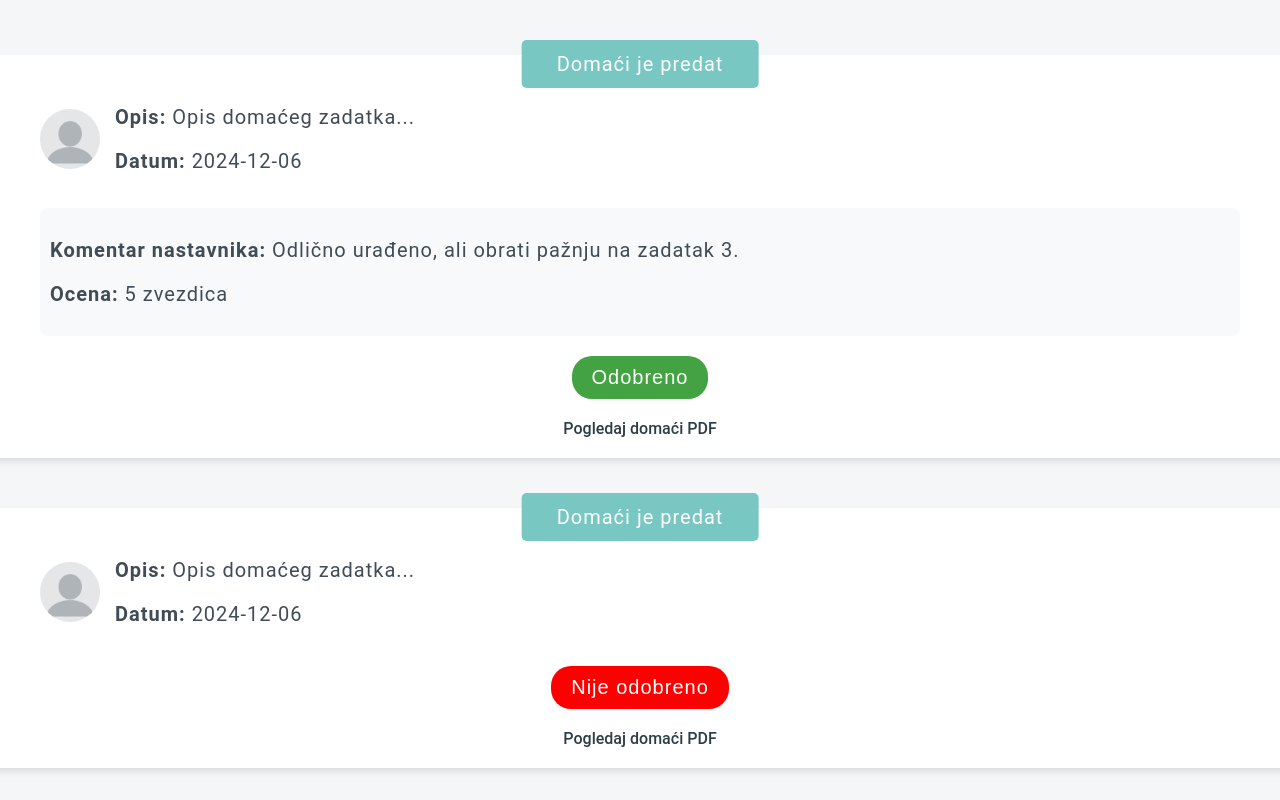
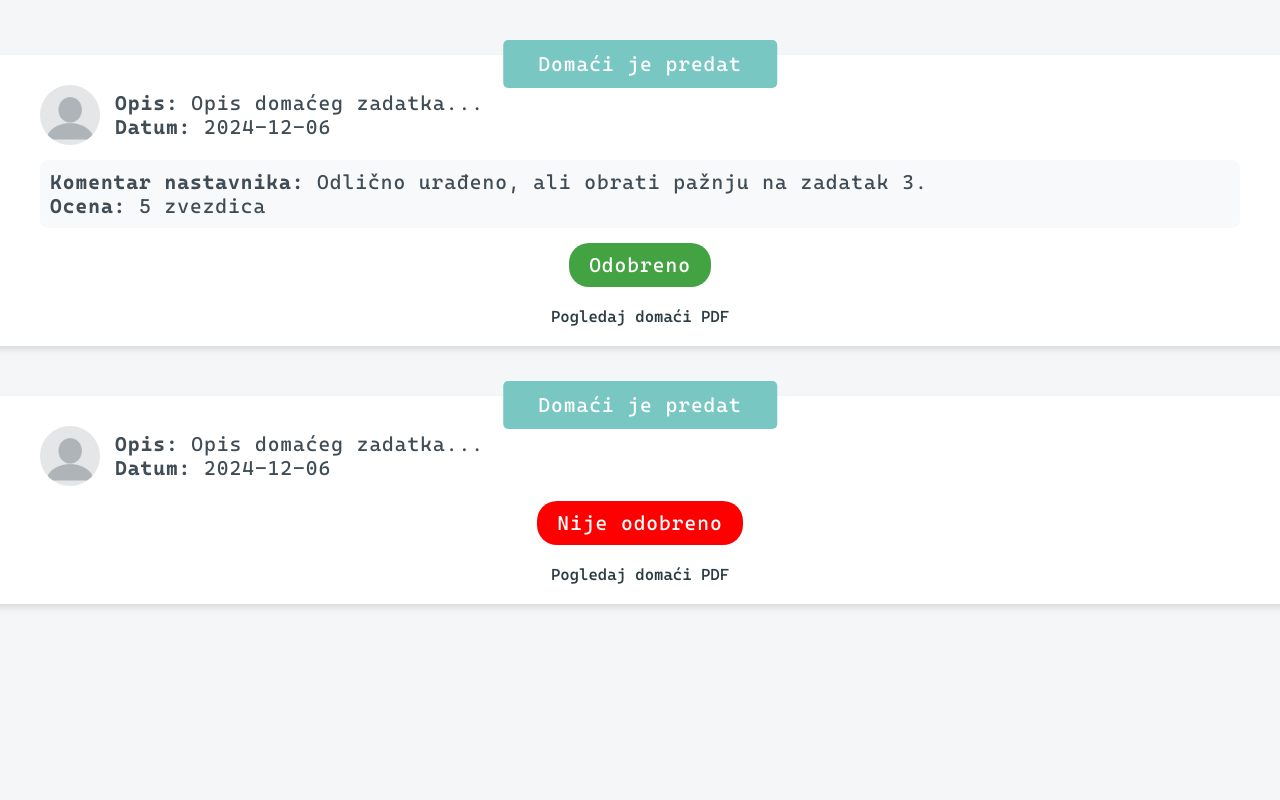
Before and after one commit to EminRedzovic/HakatonDUNP, a React (Create React App) app: page /submitedForm in a window 1280 px wide. Built offline with nearby package versions, Linux system fonts and the light colour scheme.

Commit message:
sidebar commit

```diff
--- a/src/components/Layout.jsx
+++ /dev/null
@@ -1,34 +0,0 @@
-import React from "react";
-import "./Layout.css";
-
-const Sidebar = () => {
-  return (
-    <div className="sidebar">
-      <div className="top">
-        <div className="pfp"></div>
-        <p className="username">username_1</p>
-      </div>
-
-      <div className="middle">
-        <ul>
-          <li>Kvizovi</li>
-          <li>Prijatelji</li>
-          <li className="o3">Takmicenja</li>
-        </ul>
-      </div>
-
-      <div className="bottom"></div>
-    </div>
-  );
-};
-
-const Layout = (props) => {
-  return (
-    <div>
-      <Sidebar />
-      <div>{props.children}</div>
-    </div>
-  );
-};
-
-export default Layout;
--- /dev/null
+++ b/src/components/Sidebar/Sidebar.jsx
@@ -0,0 +1,56 @@
+import React, { useEffect, useState } from "react";
+import "./Sidebar.css";
+import { getMyProfile } from "../../firebase";
+import { useNavigate } from "react-router-dom";
+
+const Sidebar = () => {
+  const [myProfile, setMyProfile] = useState(null);
+  const [loading, setLoading] = useState(true);
+  const token = localStorage.getItem("token");
+  const navigate = useNavigate();
+
+  useEffect(() => {
+    if (!token) {
+      return;
+    }
+    const fetchProfile = async () => {
+      try {
+        await getMyProfile(token, setMyProfile);
+      } catch (err) {
+        console.log(err);
+      }
+    };
+
+    fetchProfile();
+  }, [token]);
+
+  console.log(myProfile);
+
+  return (
+    <div className="sidebar">
+      <div className="top">
+        <div className="pfp"></div>
+        <p
+          className="username"
+          onClick={() => {
+            navigate("/profile");
+          }}
+        >
+          username_1
+        </p>
+      </div>
+
+      <div className="middle">
+        <ul>
+          <li onClick={() => navigate("/")}>Kvizovi</li>
+          <li onClick={() => navigate("/friends")}>Prijatelji</li>
+          <li className="o3">Takmicenja</li>
+        </ul>
+      </div>
+
+      <div className="bottom"></div>
+    </div>
+  );
+};
+
+export default Sidebar;
--- a/src/firebase.js
+++ b/src/firebase.js
@@ -1,5 +1,5 @@
 import { initializeApp } from "firebase/app";
-import { getFirestore } from "firebase/firestore";
+import { collection, getDocs, getFirestore } from "firebase/firestore";
 import { getAuth } from "firebase/auth";
 
 const firebaseConfig = {
@@ -15,3 +15,19 @@ const firebaseConfig = {
 const app = initializeApp(firebaseConfig);
 export const db = getFirestore(app);
 export const auth = getAuth(app);
+
+const userCollection = collection(db, "users");
+
+export const getMyProfile = async (token, setMyProfile) => {
+  const data = await getDocs(userCollection);
+  const filteredData = data.docs.map((doc) => ({
+    ...doc.data(),
+    id: doc.id,
+  }));
+
+  const myProfile = filteredData.filter(
+    (user) => user.email === auth.currentUser.email
+  );
+
+  setMyProfile(myProfile);
+};
--- a/src/pages/Home/Home.css
+++ b/src/pages/Home/Home.css
@@ -0,0 +1,25 @@
+@font-face {
+  font-family: cascadia;
+  src: url(../../fonts/CASCADIACODEPL.TTF);
+}
+
+* {
+  font-family: cascadia, sans-serif;
+  margin: 0px;
+  padding: 0px;
+}
+
+.home {
+  padding: 0px;
+  margin: 0px;
+  display: flex;
+  height: 100vh;
+}
+
+.sidebar-div {
+  width: 30%;
+}
+
+.home-main {
+  width: 70%;
+}
--- a/src/pages/Home/Home.js
+++ /dev/null
@@ -1,12 +0,0 @@
-import React from "react";
-import Layout from "../../components/Layout";
-
-const Home = () => {
-  return (
-    <Layout>
-      <div>Home</div>
-    </Layout>
-  );
-};
-
-export default Home;
--- /dev/null
+++ b/src/pages/Home/Home.jsx
@@ -0,0 +1,17 @@
+import React from "react";
+import "./Home.css";
+import Sidebar from "../../components/Sidebar/Sidebar";
+
+const Home = () => {
+  return (
+    <div className="home">
+      <div className="sidebar-div">
+        <Sidebar />
+      </div>
+
+      <div className="home-main">ddnwadnw</div>
+    </div>
+  );
+};
+
+export default Home;
--- a/src/pages/TeacherRegister/TeacherRegister.jsx
+++ b/src/pages/TeacherRegister/TeacherRegister.jsx
@@ -59,6 +59,7 @@ const TeacherRegister = () => {
               email: values.email,
               password: values.password,
               object: values.object,
+              isTeacher: true,
             };
 
             await addDoc(userCollection, data);
--- /dev/null
+++ b/src/pages/submitForm/submitForm.css
@@ -0,0 +1,130 @@
+body {
+  background-color: #f4f6f7;
+  font-family: "Roboto", sans-serif;
+  color: #404c56;
+  margin: 0;
+  padding: 0;
+}
+p {
+  letter-spacing: 1px !important;
+  font-size: 20px;
+}
+.submit-container {
+  display: flex;
+  justify-content: center;
+  align-items: center;
+  flex-direction: column;
+  margin-top: 30px;
+
+  width: 100%;
+}
+
+.header {
+  background-color: #2c3e45;
+  color: #f4f6f7;
+  padding: 20px;
+  text-align: center;
+  font-size: 1.5em;
+  width: 100%;
+  border-radius: 8px 8px 0 0;
+}
+.approval-status p {
+  font-size: 20px;
+  letter-spacing: 1px;
+}
+.card {
+  background-color: #fff;
+  border-radius: 8px;
+  box-shadow: 0 4px 6px rgba(0, 0, 0, 0.1);
+  padding: 20px;
+  width: 100%;
+  margin: 25px 0;
+  justify-content: center;
+  position: relative;
+}
+.card-body {
+  padding: 0px 40px 0px 40px;
+}
+.card-body {
+  padding-top: 10px;
+}
+
+.card-header {
+  display: flex;
+  align-items: center;
+  justify-content: space-between;
+  margin-bottom: 15px;
+}
+
+.task-image {
+  width: 60px;
+  height: 60px;
+  border-radius: 50%;
+  object-fit: cover;
+  margin-right: 15px;
+}
+
+.task-details {
+  flex-grow: 1;
+}
+.pdf-link {
+  margin-top: 20px;
+  text-align: center;
+}
+
+.pdf-text-link {
+  color: #2c3e45; /* Dark color for a professional look */
+  font-size: 16px;
+  text-decoration: none; /* Remove the underline */
+  font-weight: 500;
+  transition: color 0.3s ease, transform 0.3s ease;
+}
+
+.pdf-text-link:hover {
+  color: #78c7c3; /* Change color on hover to match your design */
+  transform: translateY(-2px); /* Slightly lift the link on hover */
+}
+.status {
+  position: absolute;
+  top: -15px;
+  left: 50%;
+  transform: translateX(-50%);
+  background-color: #78c7c3;
+  color: white;
+  font-size: 20px;
+  padding: 12px 35px;
+  border-radius: 5px;
+  text-align: center;
+}
+
+.status-not-submitted {
+  background-color: #e74c3c;
+  letter-spacing: 1px;
+}
+
+.teacher-feedback {
+  background-color: #f8f9fa;
+  padding: 10px;
+  border-radius: 8px;
+  margin-bottom: 15px;
+}
+
+.approval-status {
+  font-weight: bold;
+  text-align: center;
+}
+
+.status-submitted {
+  color: white;
+  letter-spacing: 1px;
+}
+
+.status-not-submitted {
+  color: #e74c3c;
+}
+
+@media (max-width: 768px) {
+  .card {
+    width: 90%;
+  }
+}
```
Also changed, not shown: src/components/Sidebar/Sidebar.css (renamed from src/components/Layout.css), src/fonts/CASCADIACODEPL.TTF (added).
